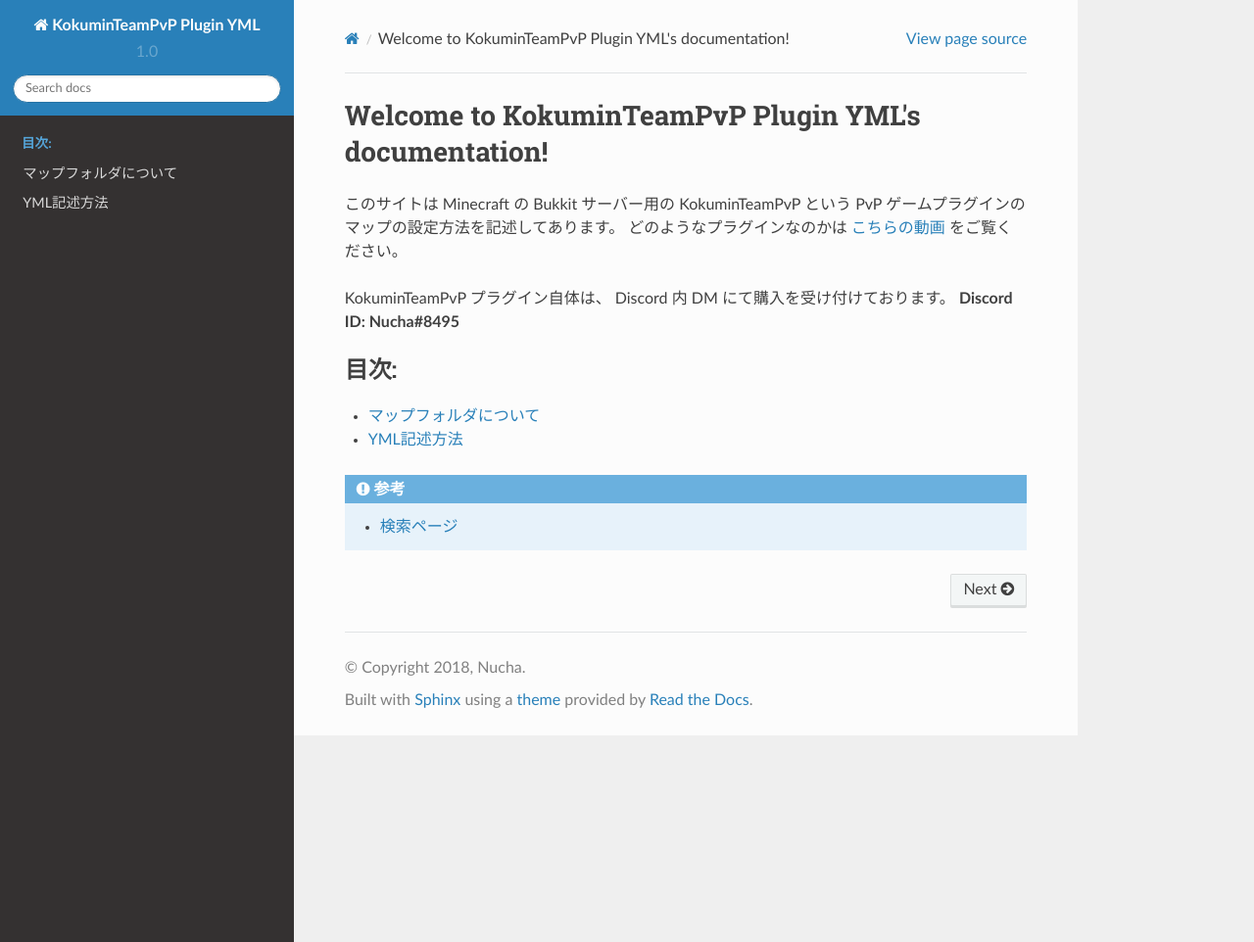
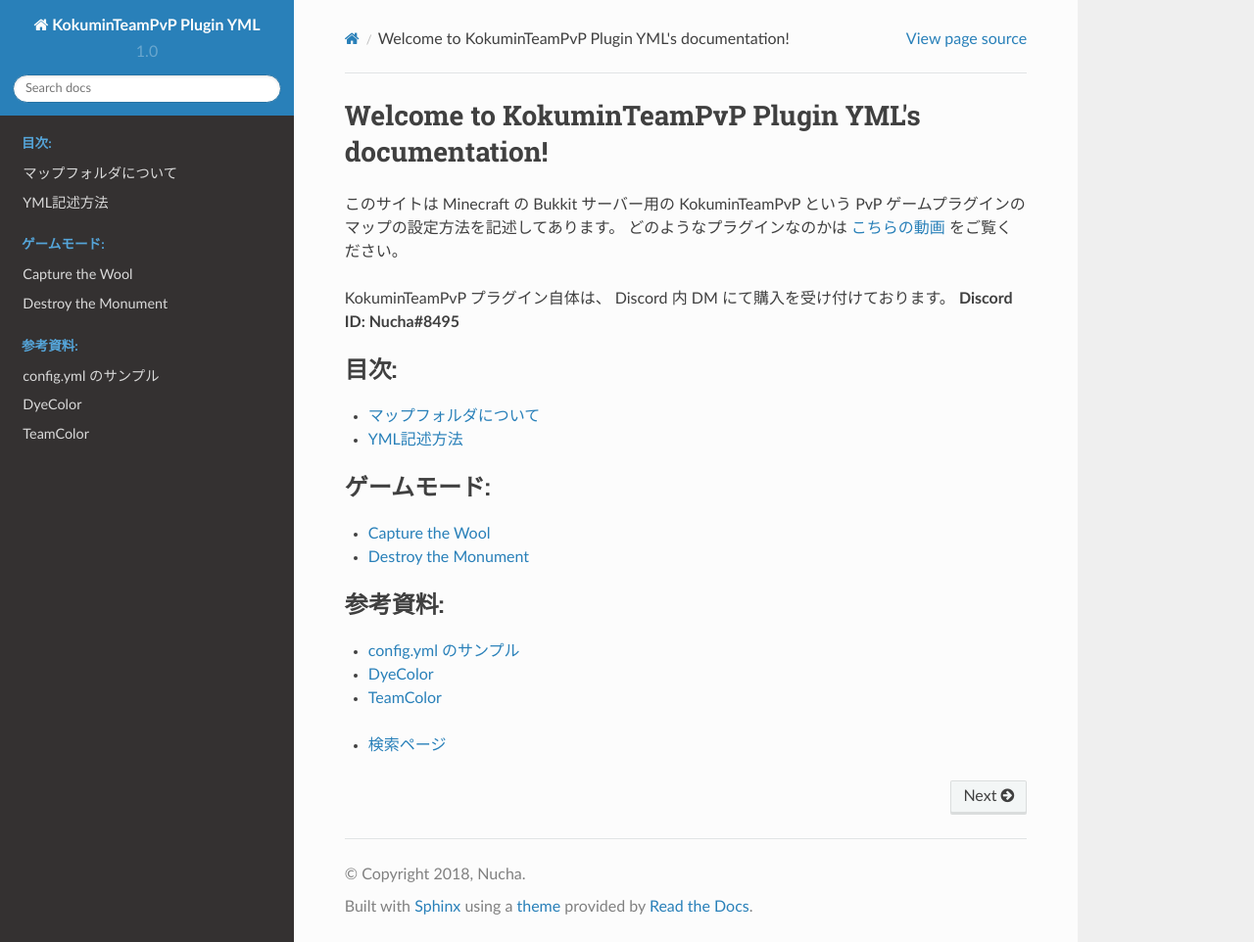
Before and after one commit to natyu192/kokuminteampvp-docs, a Sphinx documentation site: the page built from docs/index.rst, in a window 1280 px wide and 962 px high. Shown: the whole window at 98% size. Built offline with Sphinx 7.4.7 and the Read the Docs theme 2.0.0, drawn with Linux system fonts in a browser that asks for light colours.

Commit message:
Added gamemode and data

```diff
--- a/docs/index.rst
+++ b/docs/index.rst
@@ -19,6 +19,19 @@
    tutorial/first
    tutorial/yml
 
-.. seealso::
+.. toctree::
+   :maxdepth: 1
+   :caption: ゲームモード:
 
-   * :ref:`search`
+   gamemode/ctw
+   gamemode/dtm
+
+.. toctree::
+   :maxdepth: 1
+   :caption: 参考資料:
+
+   tutorial/sample-yml
+   data/dyecolor
+   data/teamcolor
+
+* :ref:`search`
```
